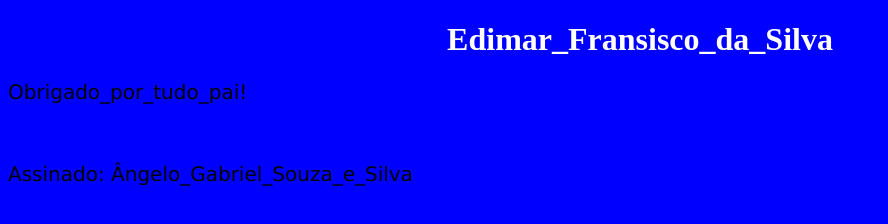
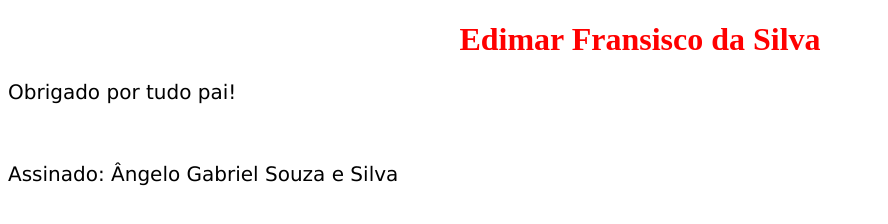
Before and after one commit to AngeloGSeS/papai, a plain HTML site: page index.html in a window 1280 px wide. Shown: the whole page, without its empty margins (0-888 px from the left). Drawn offline with Linux system fonts and the light colour scheme.

Commit message:
Completo

```diff
--- a/css/estilo.css
+++ b/css/estilo.css
@@ -1,9 +1,9 @@
 body {
-  background-color: blue; /*Pode escolher outra cor se quiser*/
+  background-color: rgb(255, 255, 255); /*Pode escolher outra cor se quiser*/
 }
 
 h1 {
-  color: white; /*Pode escolher outra cor se quiser*/
+  color: rgb(255, 0, 0); /*Pode escolher outra cor se quiser*/
   text-align: center;
 }
 
--- a/index.html
+++ b/index.html
@@ -7,9 +7,9 @@
 		<link rel="stylesheet" href="css/estilo.css">
   </head>
   <body>
-    <h1>Edimar_Fransisco_da_Silva</h1>
-    <p>Obrigado_por_tudo_pai!</p>
+    <h1>Edimar Fransisco da Silva</h1>
+    <p>Obrigado por tudo pai!</p>
 		<br>
-		<p>Assinado: Ângelo_Gabriel_Souza_e_Silva</p>
+		<p>Assinado: Ângelo Gabriel Souza e Silva</p>
   </body>
 </html>
```
